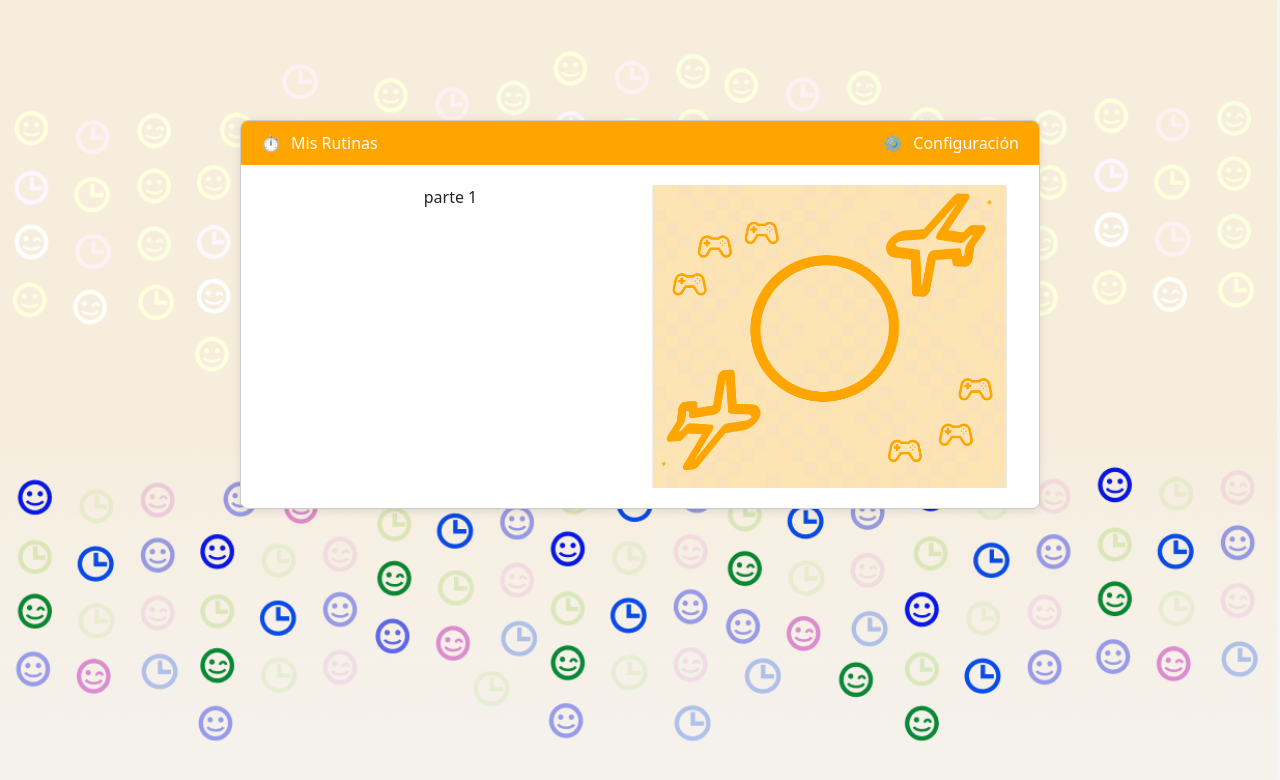
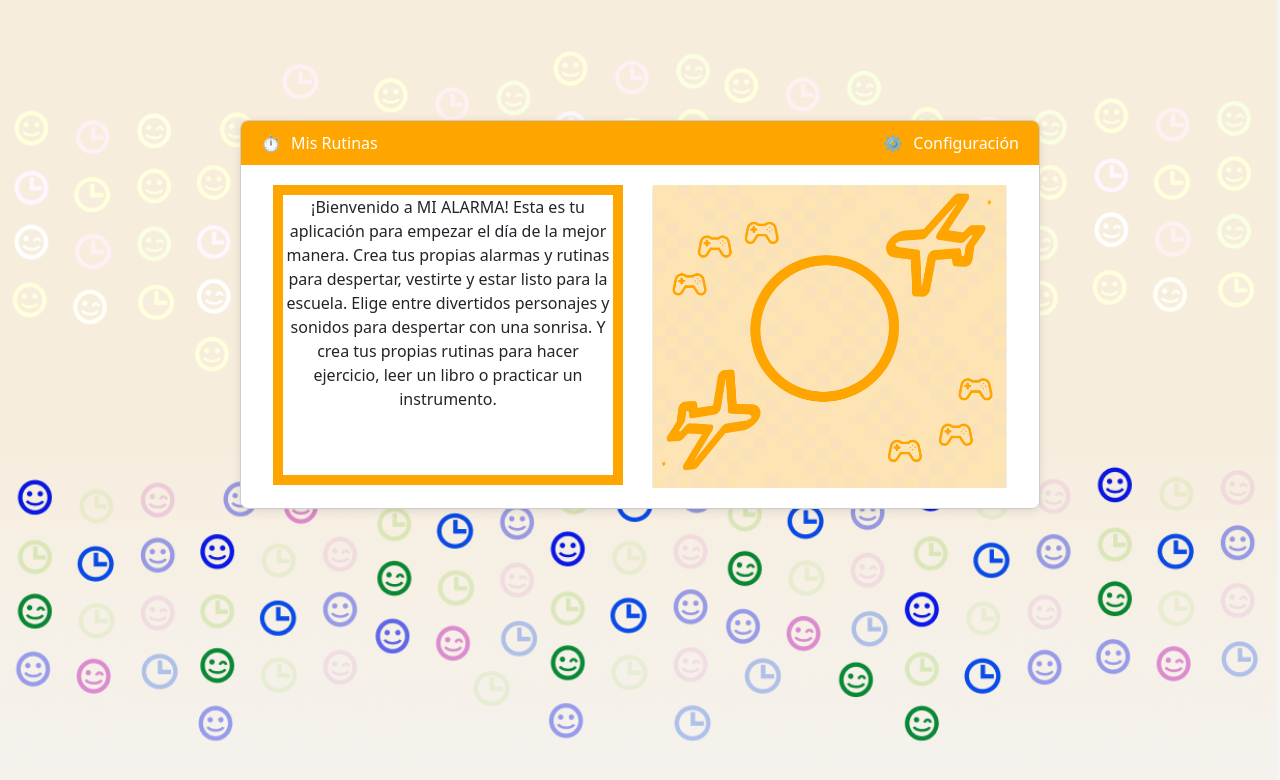
Before and after one commit to DaGamez/202414-Disenios-UX, an Angular app in the folder Web/web-app/: page / in a window 1280 px wide. Shown: the top 780 px of the page. Built offline with nearby package versions, Linux system fonts and the light colour scheme.

Commit message:
se agrega seccion de texto de la izquierda en home

```diff
--- a/Web/web-app/src/app/web-app-home/web-app-home.component.css
+++ b/Web/web-app/src/app/web-app-home/web-app-home.component.css
@@ -44,3 +44,10 @@
     min-height: 300px;
     padding: 20px;
   }
+
+  .home-text-window {
+    width: 350px;
+    height: 300px;
+    flex-shrink: 0;
+    border: 10px solid #FFA500;
+  }
--- a/Web/web-app/src/app/web-app-home/web-app-home.component.html
+++ b/Web/web-app/src/app/web-app-home/web-app-home.component.html
@@ -14,7 +14,12 @@
 
       <div class="row">
         <div class="col-6 text-center" >
-          parte 1
+          <div class="home-text-window">
+            ¡Bienvenido a MI ALARMA!
+            Esta es tu aplicación para empezar el día de la mejor manera. Crea tus propias alarmas y rutinas para despertar, vestirte y estar listo para la escuela.
+            Elige entre divertidos personajes y sonidos para despertar con una sonrisa. Y crea tus propias rutinas para hacer ejercicio, leer un libro o practicar un instrumento.
+
+          </div>
         </div>
         <div class="col-6 text-center" >
             <img src='/../../assets/Panel derecho web home.png' alt="background" class="img-fluid">
```
